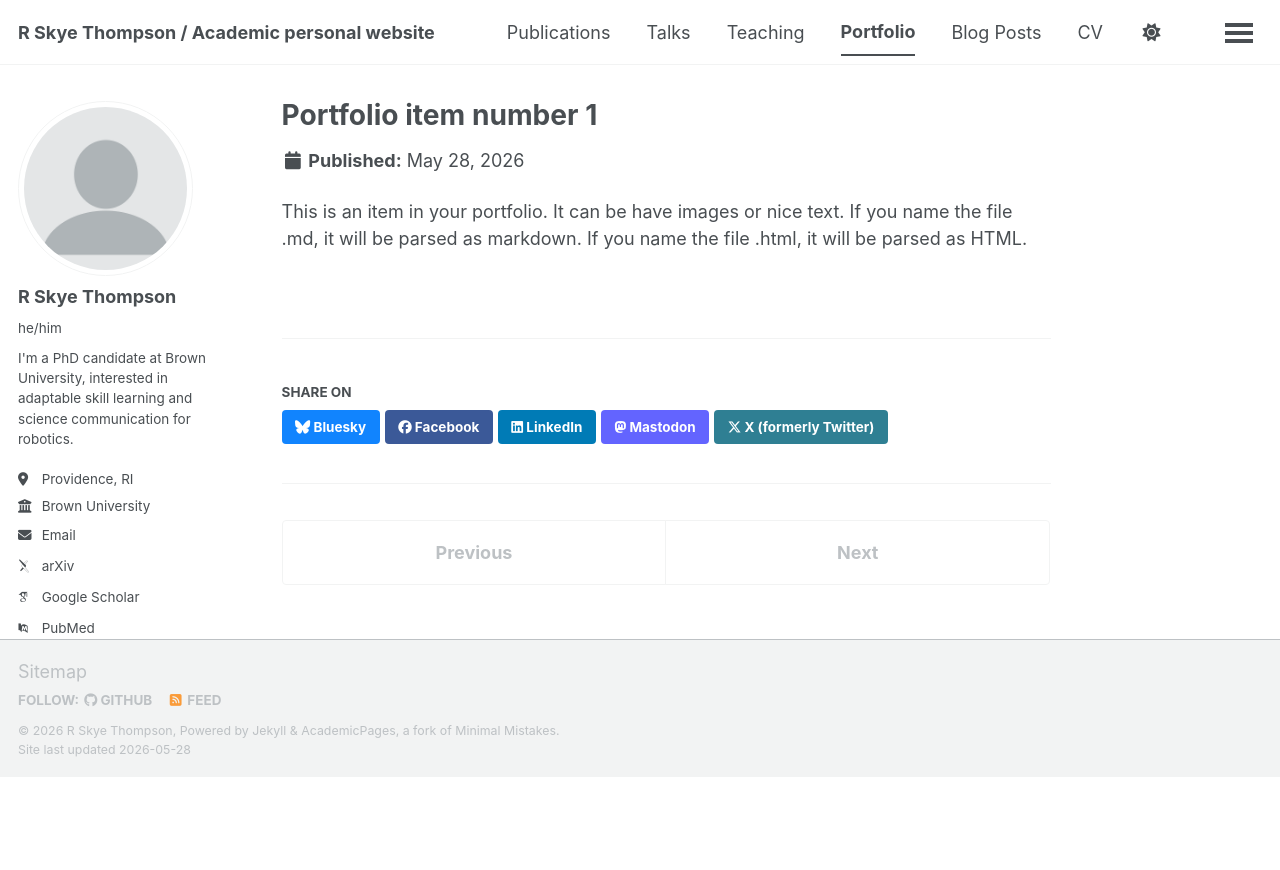
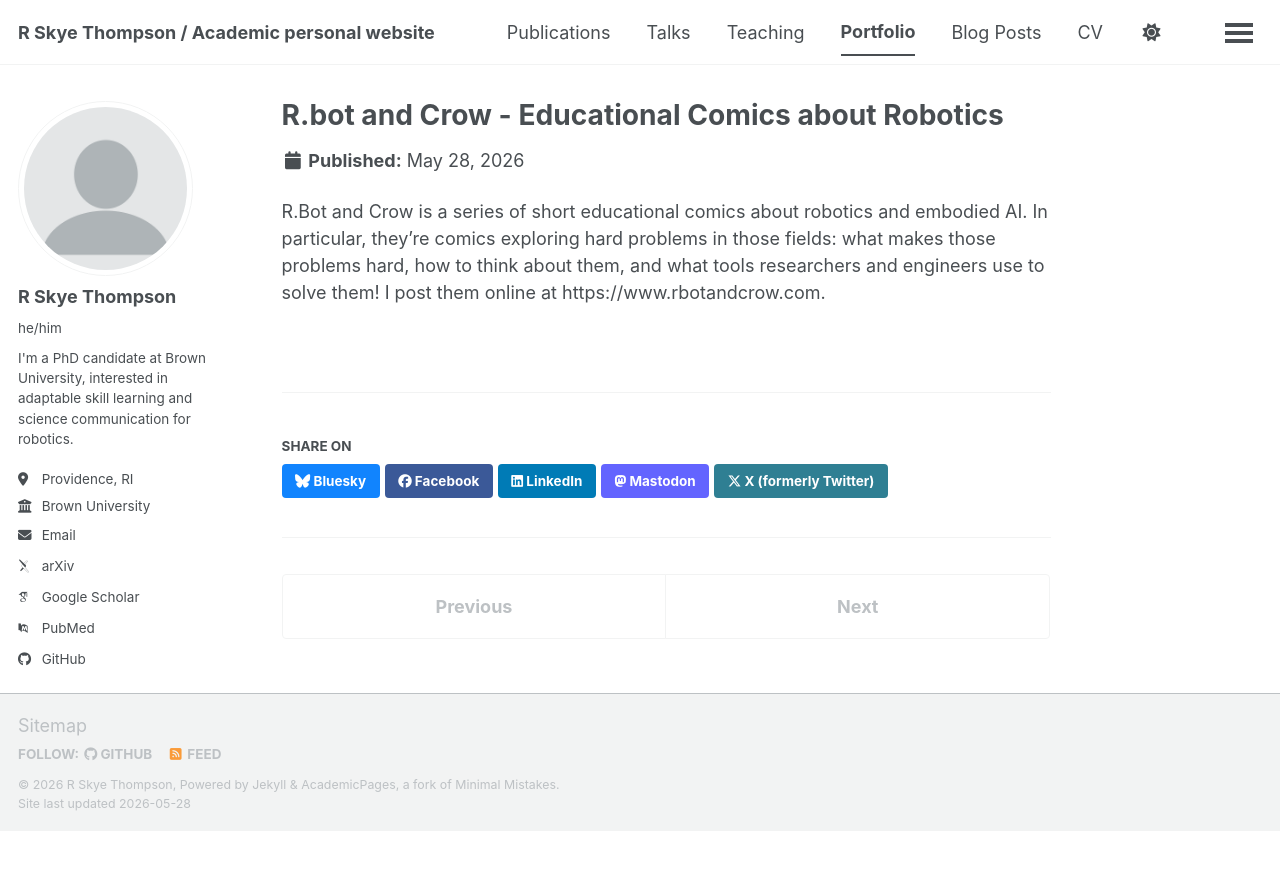
Before and after one commit to rthomp17/rthomp17.github.io, a Jekyll site: the page built from _portfolio/portfolio-1.md, in a window 1280 px wide. Shown: the top 870 px of the page. Built offline with Jekyll 4.4.1, drawn with Linux system fonts in a browser that asks for light colours; some web fonts are replaced; a script bundle is joined from its source files by our own code; library files that are not in the unit come from our copies.

Commit message:
Update rbot_and_crow.md

```diff
--- a/_portfolio/portfolio-1.md
+++ b/_portfolio/portfolio-1.md
@@ -1,7 +1,7 @@
 ---
-title: "Portfolio item number 1"
-excerpt: "Short description of portfolio item number 1<br/><img src='/images/500x300.png'>"
+title: "R.bot and Crow - Educational Comics about Robotics"
+excerpt: "Short comics about hard problems in robotics, and how roboticists think about solving them. 1<br/><img src='/images/500x300.png'>"
 collection: portfolio
 ---
 
-This is an item in your portfolio. It can be have images or nice text. If you name the file .md, it will be parsed as markdown. If you name the file .html, it will be parsed as HTML.
+R.Bot and Crow is a series of short educational comics about robotics and embodied AI. In particular, they’re comics exploring hard problems in those fields: what makes those problems hard, how to think about them, and what tools researchers and engineers use to solve them! I post them online at https://www.rbotandcrow.com.
```
